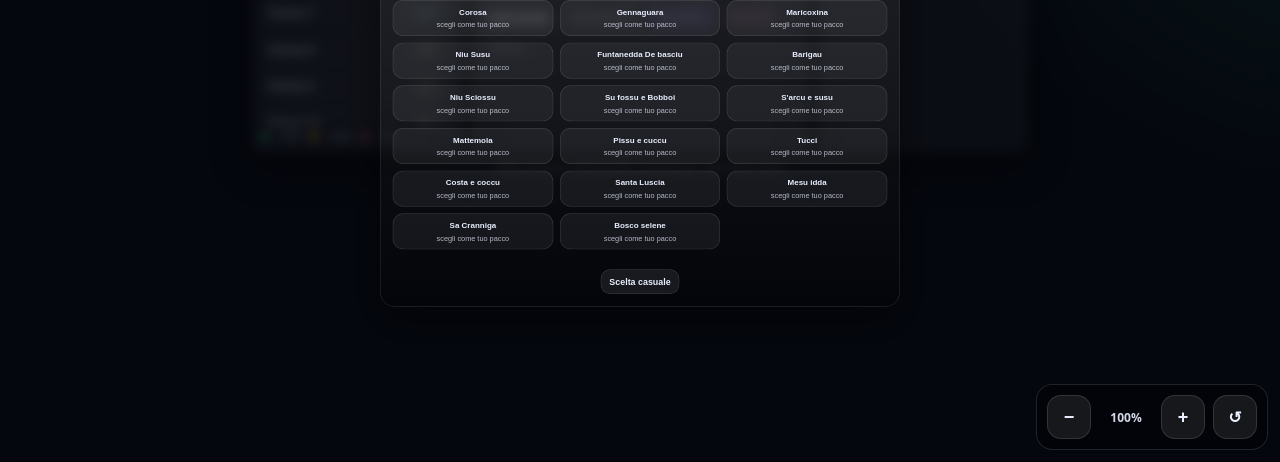
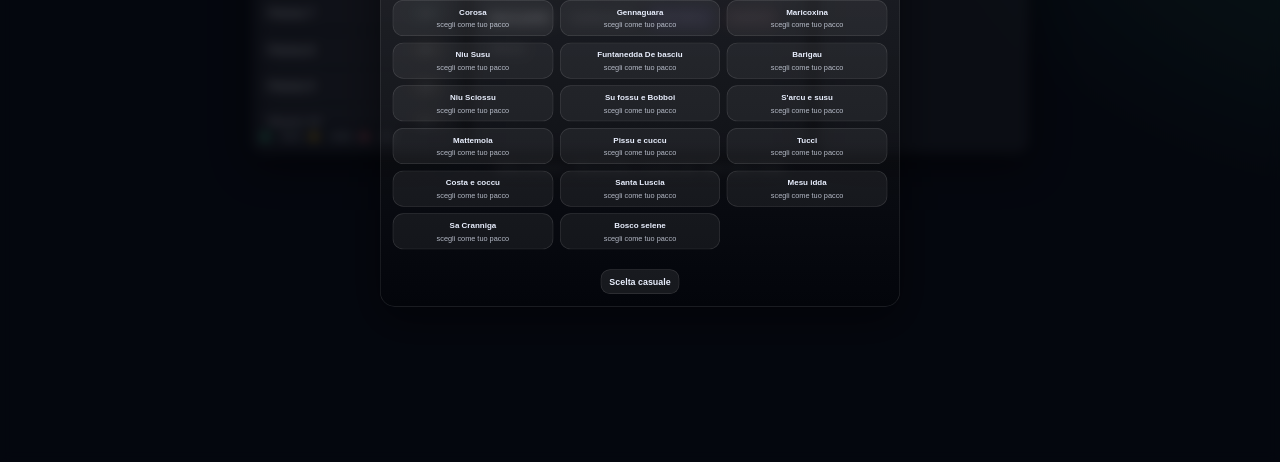
Before and after one commit to andreapistis00-sudo/Affari-tuoi-bdc, a plain HTML site: page index.html in a window 1280 px wide. Shown: the part 338-800 px from the top of the page. Drawn offline with Linux system fonts and the light colour scheme.

Commit message:
Update index.html

```diff
--- a/index.html
+++ b/index.html
@@ -181,14 +181,6 @@
       </div>
     </div>
 
-    <!-- Controlli ZOOM (mobile/webview) -->
-    <div class="zoomControls" id="zoomControls" aria-label="Zoom pagina">
-      <button class="zoomBtn" id="zoomOut" type="button" aria-label="Riduci zoom">−</button>
-      <div class="zoomPct" id="zoomPct">100%</div>
-      <button class="zoomBtn" id="zoomIn" type="button" aria-label="Aumenta zoom">+</button>
-      <button class="zoomBtn reset" id="zoomReset" type="button" aria-label="Reset zoom">↺</button>
-    </div>
-
     <!-- Firebase PRIMA del tuo script -->
     <script src="https://www.gstatic.com/firebasejs/10.12.5/firebase-app-compat.js"></script>
     <script src="https://www.gstatic.com/firebasejs/10.12.5/firebase-firestore-compat.js"></script>
```
